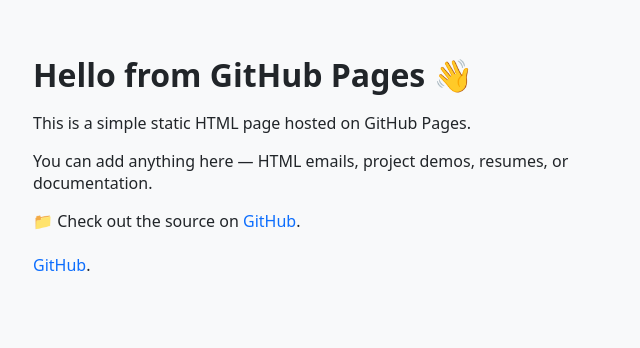
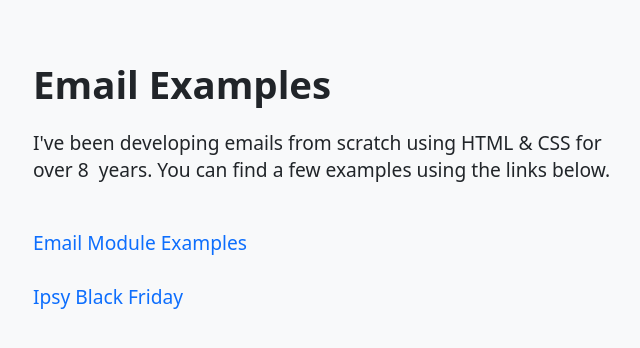
Before and after one commit to sakonexus/email-examples, a plain HTML site: page index.html in a window 1280 px wide. Shown: the whole page, without its empty margins (247-887 px from the left). Drawn offline with Linux system fonts and the light colour scheme.

Commit message:
update index

```diff
--- a/index.html
+++ b/index.html
@@ -4,7 +4,7 @@
     <meta charset="UTF-8" />
     <meta name="viewport" content="width=device-width, initial-scale=1.0" />
     <meta http-equiv="X-UA-Compatible" content="ie=edge" />
-  <title>Welcome to My GitHub Pages Site</title>
+    <title>Sarkis - Email Examples</title>
     <style>
       * {
         box-sizing: border-box;
@@ -19,17 +19,19 @@
       }
 
       h1 {
-      font-size: 2rem;
+        font-size: 2.4rem;
         margin-bottom: 0.5rem;
       }
 
       p {
         max-width: 600px;
+        font-size: 1.2rem;
       }
 
       a {
         color: #0d6efd;
         text-decoration: none;
+        font-size: 1.2rem;
       }
 
       a:hover {
@@ -44,15 +46,27 @@
   </head>
   <body>
     <div class="container">
-    <h1>Hello from GitHub Pages 👋</h1>
-    <p>This is a simple static HTML page hosted on GitHub Pages.</p>
-    <p>You can add anything here — HTML emails, project demos, resumes, or documentation.</p>
+      <h1>Email Examples</h1>
       <p>
-      📁 Check out the source on
-      <a href="https://github.com/YOUR_USERNAME/YOUR_REPO_NAME" target="_blank" rel="noopener noreferrer">GitHub</a>.
-<br/>
-<br/>
-<a href="https://sakonexus.github.io/email-examples/email-code-example" target="_blank" rel="noopener noreferrer">GitHub</a>.
+        I've been developing emails from scratch using HTML & CSS for over
+        8&nbsp; years. You can find a few examples using the links below.
+      </p>
+      <p>
+        <br />
+        <a
+          href="https://sakonexus.github.io/email-examples/email-code-example"
+          target="_blank"
+          rel="noopener noreferrer"
+          >Email Module Examples</a
+        >
+        <br />
+        <br />
+        <a
+          href="https://sakonexus.github.io/email-examples/ipsy-email-example"
+          target="_blank"
+          rel="noopener noreferrer"
+          >Ipsy Black Friday</a
+        >
       </p>
     </div>
   </body>
```
Lines whose indentation alone changed are shown as unchanged.
